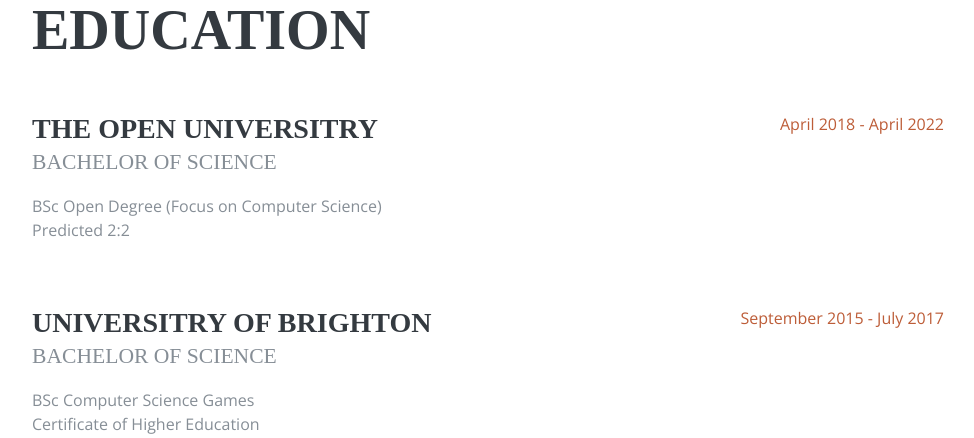
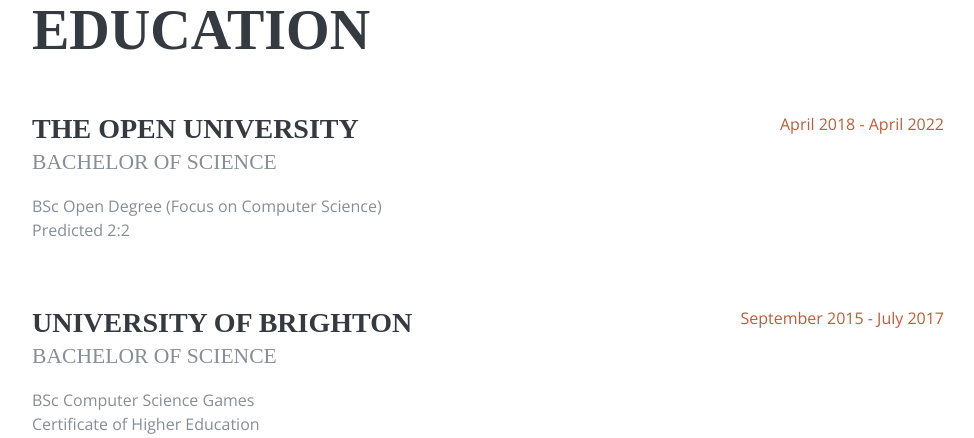
Before and after one commit to MistrySundeep/Personal_Portfolio, a Flask app: page / in a window 1280 px wide. Shown: the part 854-1292 px from the top of the page, without its empty margins (288-1262 px from the left). Run offline with Flask 2, Linux system fonts and the light colour scheme; some libraries are stand-ins or nearby versions; some web fonts are replaced.

Commit message:
Spell checked content

```diff
--- a/Flask_Practice/templates/index.html
+++ b/Flask_Practice/templates/index.html
@@ -102,7 +102,7 @@
 
           <div class="resume-item d-flex flex-column flex-md-row mb-5">
             <div class="resume-content mr-auto">
-              <h3 class="mb-0">The Open Universitry</h3>
+              <h3 class="mb-0">The Open University</h3>
               <div class="subheading mb-3">Bachelor of Science</div>
               <div>BSc Open Degree (Focus on Computer Science)</div>
               <p>Predicted 2:2</p>
@@ -114,7 +114,7 @@
 
           <div class="resume-item d-flex flex-column flex-md-row mb-5">
             <div class="resume-content mr-auto">
-              <h3 class="mb-0">Universitry of Brighton</h3>
+              <h3 class="mb-0">University of Brighton</h3>
               <div class="subheading mb-3">Bachelor of Science</div>
               <div>BSc Computer Science Games</div>
               <p>Certificate of Higher Education</p>
```
